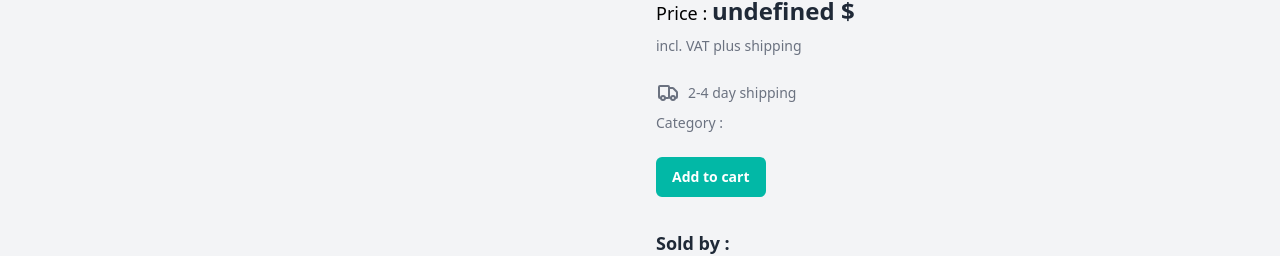
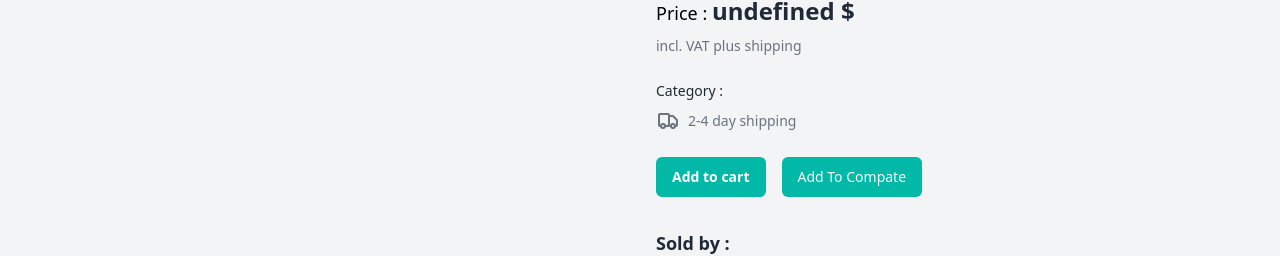
Before and after one commit to MoniruzzamanBillal/reiment-l2-client, a React (Vite) app: page /product/detail/1 in a window 1280 px wide. Shown: the part 192-448 px from the top of the page. Built offline with nearby package versions, Linux system fonts and the light colour scheme; no server answers.

Commit message:
product comnparison function done

```diff
--- a/src/pages/HomePage.tsx
+++ b/src/pages/HomePage.tsx
@@ -9,7 +9,7 @@ import { useGetLoggedInUserQuery } from "@/redux/features/user/user.api";
 const HomePage = () => {
   const { data: userData } = useGetLoggedInUserQuery(undefined);
 
-  console.log(userData?.data?.follower);
+  // console.log(userData?.data?.follower);
 
   return (
     <div className="HomePageContainer">
--- a/src/pages/ProductDetail.tsx
+++ b/src/pages/ProductDetail.tsx
@@ -28,12 +28,16 @@ import {
   useCheckEligibleForReviewQuery,
   useGiveReviewMutation,
 } from "@/redux/features/review/review.api";
-import { useAppDispatch } from "@/redux/hook";
+import { useAppDispatch, useAppSelector } from "@/redux/hook";
 import { addRecentProduct } from "@/redux/features/recentProducts/recentProducts.slice";
+import { addToComparison } from "@/redux/features/product/product.slice";
 
 const ProductDetail = () => {
   const { id } = useParams();
   const dispatch = useAppDispatch();
+  const comparisonProducts = useAppSelector(
+    (state) => state?.comparison?.products
+  );
 
   const [comment, setComment] = useState<string | null>(null);
   const [rating, setRating] = useState(0);
@@ -195,6 +199,33 @@ const ProductDetail = () => {
     }
   };
 
+  console.log(comparisonProducts);
+
+  // ! for adding product in comparison
+  const addProductComparison = (product) => {
+    if (comparisonProducts?.length === 3) {
+      toast.error("You can only compare up to three products!", {
+        duration: 1800,
+      });
+      return;
+    }
+    comparisonProducts?.some((compareProduct) => {
+      if (compareProduct?.categoryId !== product?.categoryId) {
+        toast.error("You can not compare different product category!!", {
+          duration: 1800,
+        });
+      }
+
+      if (compareProduct?.id === product?.id) {
+        toast.error("This product is already selected !!", {
+          duration: 1800,
+        });
+      }
+    });
+
+    dispatch(addToComparison(product));
+  };
+
   //
   useEffect(() => {
     if (productData?.data?.id) {
@@ -261,8 +292,17 @@ const ProductDetail = () => {
                   </div>
                   {/* price - end  */}
 
+                  {/* product category starts  */}
+                  <div className="mb-2 flex items-center gap-2 text-gray-600">
+                    <span className="text-sm text-gray-800 font-medium ">
+                      Category :
+                    </span>
+                    {productData?.data?.category?.name}
+                  </div>
+                  {/* product category ends  */}
+
                   {/* {/* shipping notice - start  */}
-                  <div className="mb-2 flex items-center gap-2 text-gray-500">
+                  <div className="mb-6 flex items-center gap-2 text-gray-500">
                     <svg
                       xmlns="http://www.w3.org/2000/svg"
                       className="h-6 w-6"
@@ -283,27 +323,24 @@ const ProductDetail = () => {
                   </div>
                   {/* shipping notice - end  */}
 
-                  {/* product category starts  */}
-                  <div className="mb-6 flex items-center gap-2 text-gray-500">
-                    <span className="text-sm">
-                      Category : {productData?.data?.category?.name}
-                    </span>
-                  </div>
-                  {/* product category ends  */}
-
                   {/* {/* buttons - start  */}
                   <div className="   ">
                     {userRole === "VENDOR" ? (
                       "  "
                     ) : (
+                      <div className="btnSection flex items-center gap-x-4 ">
+                        {/*  */}
+
                         <Button
                           disabled={
-                          productData?.data?.inventoryCount === 0 ? true : false
+                            productData?.data?.inventoryCount === 0
+                              ? true
+                              : false
                           }
                           className={`   text-center text-sm font-semibold text-white transition duration-100  ${
                             productData?.data?.inventoryCount === 0
                               ? "cursor-not-allowed bg-gray-400"
-                            : "cursor-pointer bg-prime50 hover:bg-prime100 focus-visible:ring active:bg-prime50"
+                              : "bg-prime50 hover:bg-prime100 active:bg-prime50"
                           }`}
                           onClick={() => handleAddCart(productData?.data)}
                         >
@@ -311,6 +348,20 @@ const ProductDetail = () => {
                             ? "Out of Stock"
                             : `  Add to cart  `}
                         </Button>
+
+                        {/*  */}
+
+                        <Button
+                          onClick={() =>
+                            addProductComparison(productData?.data)
+                          }
+                          className=" bg-prime50 hover:bg-prime100 active:bg-prime50 "
+                        >
+                          Add To Compate
+                        </Button>
+
+                        {/*  */}
+                      </div>
                     )}
                   </div>
                   {/* buttons - end  */}
--- a/src/redux/features/cupon/cupon.slice.ts
+++ b/src/redux/features/cupon/cupon.slice.ts
@@ -15,7 +15,6 @@ const cuponSlice = createSlice({
     // for setting cupon
     setCouponId: (state, action) => {
       const cuponId = action.payload;
-
       state.cuponId = cuponId;
     },
 
--- /dev/null
+++ b/src/redux/features/product/product.slice.ts
@@ -0,0 +1,60 @@
+import { createSlice } from "@reduxjs/toolkit";
+
+type TProduct = {
+  id: string;
+  name: string;
+  price?: number;
+  categoryId?: string;
+  description?: string;
+  inventoryCount?: number;
+  discount?: number;
+  productImg?: string;
+};
+
+type TComparisonState = {
+  products: TProduct[];
+};
+
+const initialState: TComparisonState = {
+  products: [],
+};
+
+const comparisonSlice = createSlice({
+  name: "comparison",
+  initialState,
+  reducers: {
+    // add product to comparison
+    addToComparison: (state, action) => {
+      const product = action.payload;
+      const existingCategoryId =
+        state?.products?.length > 0 ? state?.products[0]?.categoryId : null;
+
+      // Ensure the same category and limit to three products
+      if (
+        (existingCategoryId === null ||
+          existingCategoryId === product.categoryId) &&
+        state.products.length < 3 &&
+        !state.products.some((p) => p.id === product.id)
+      ) {
+        state.products.push(product);
+      }
+    },
+
+    // remove product from comparison
+    removeFromComparison: (state, action) => {
+      state.products = state?.products?.filter(
+        (product) => product?.id !== action?.payload
+      );
+    },
+    clearComparison(state) {
+      state.products = [];
+    },
+
+    //
+  },
+});
+
+//
+export const { addToComparison, removeFromComparison, clearComparison } =
+  comparisonSlice.actions;
+export default comparisonSlice.reducer;
--- a/src/redux/store.ts
+++ b/src/redux/store.ts
@@ -2,6 +2,7 @@ import { configureStore } from "@reduxjs/toolkit";
 import authReducer from "./features/auth/auth.slice";
 import recentProductReducer from "./features/recentProducts/recentProducts.slice";
 import couponReducer from "./features/cupon/cupon.slice";
+import comparisonReducer from "./features/product/product.slice";
 
 import {
   persistStore,
@@ -31,11 +32,20 @@ const couponConfig = {
   storage,
 };
 
+const comparisonConfig = {
+  key: "comparison",
+  storage,
+};
+
 const persistedReducer = persistReducer(persistConfig, authReducer);
 const persistedCouponReducer = persistReducer(couponConfig, couponReducer);
 const persistRecentReducer = persistReducer(
   recentProductConfig,
   recentProductReducer
+);
+const persistComparisonReducer = persistReducer(
+  comparisonConfig,
+  comparisonReducer
 );
 
 export const store = configureStore({
@@ -44,6 +54,7 @@ export const store = configureStore({
     auth: persistedReducer,
     recentProduct: persistRecentReducer,
     coupon: persistedCouponReducer,
+    comparison: persistComparisonReducer,
   },
 
   middleware: (getDefaultMiddleware) =>
```
Lines whose indentation alone changed are shown as unchanged.
